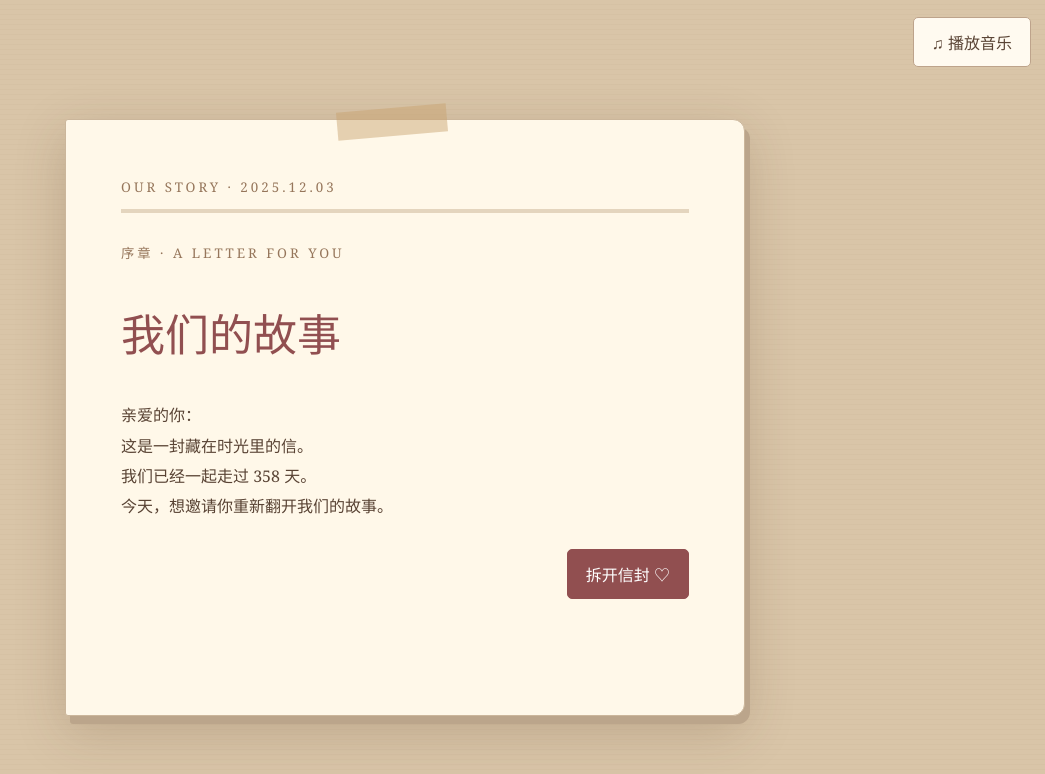
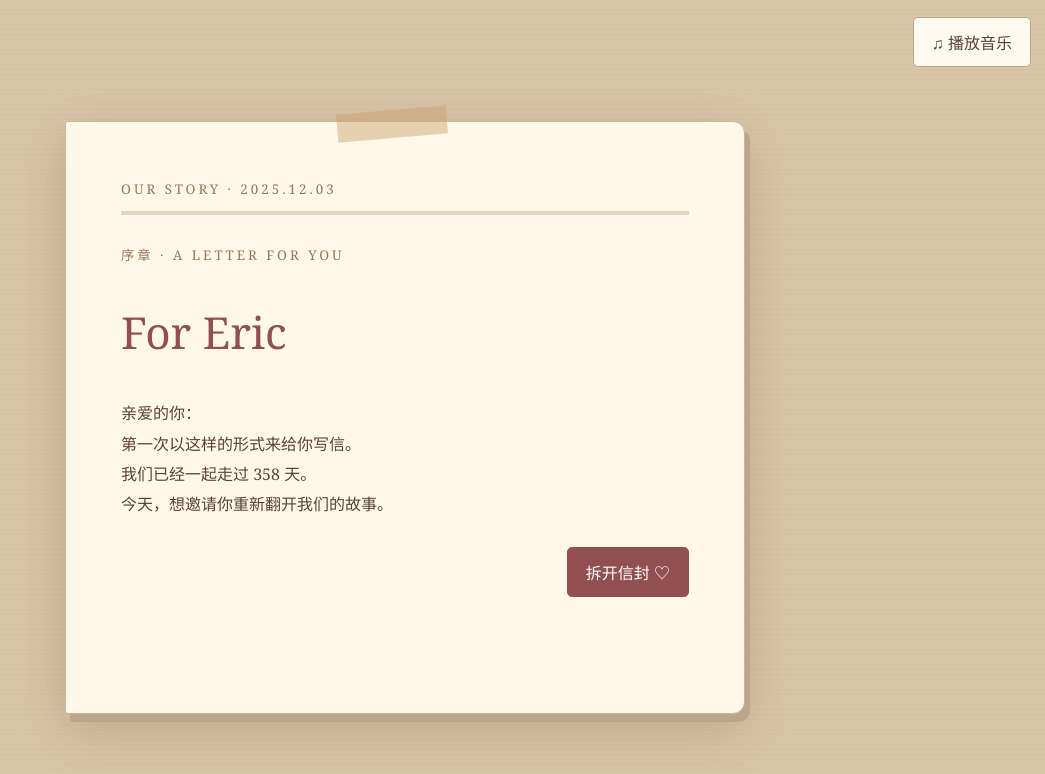
Before and after one commit to haiyuehan354-spec/ForEric, a plain HTML site: page index.html in a window 1280 px wide. Shown: the whole page, without its empty margins (235-1280 px from the left). Drawn offline with Linux system fonts and the light colour scheme.

Commit message:
Update index.html

```diff
--- a/index.html
+++ b/index.html
@@ -106,7 +106,7 @@ function question(q){
 }
 function render(){page.replaceChildren();page.className="";void page.offsetWidth;page.className="page";message("");$("bar").style.width=(state.step===0?0:state.step<=4?(state.step-1+(state.memory?1:0))/4*100:100)+"%";
 switch(state.step){
-case 0:add("small","序章 · A LETTER FOR YOU");add("h1","我们的故事");add("p",CONFIG.names+"：\n这是一封藏在时光里的信。\n我们已经一起走过 "+days()+" 天。\n今天，想邀请你重新翻开我们的故事。");nav(()=>{if(!audioStarted)toggleMusic();move(1)},"拆开信封 ♡");break;
+case 0:add("small","序章 · A LETTER FOR YOU");add("h1","For Eric");add("p",CONFIG.names+"：\n第一次以这样的形式来给你写信。\n我们已经一起走过 "+days()+" 天。\n今天，想邀请你重新翻开我们的故事。");nav(()=>{if(!audioStarted)toggleMusic();move(1)},"拆开信封 ♡");break;
 case 1: case 2: case 3: case 4: question(QUESTIONS[state.step-1]);break;
 case 5:add("small","番外 · 时光收藏夹");add("h2","把日子装进相册");let grid=add("div",undefined,"photos");GALLERY.forEach(p=>{let b=button("",()=>{if(img.complete&&img.naturalWidth){$("large").src=p.src;$("large").alt=p.caption;$("viewer").showModal()}else message("这张照片还等待你放入 assets 文件夹。")},"photo");let img=el("img");img.alt=p.caption;let ph=el("div","待收藏的照片","placeholder");ph.hidden=true;img.onerror=()=>{img.hidden=true;ph.hidden=false};img.src=p.src;b.append(img,ph,el("div",p.caption));grid.append(b)});nav(()=>{move(6);fireworks()},"开启最终惊喜 ♡");break;
 case 6:add("small","终章 · HAPPY ANNIVERSARY");add("h1","Happy Anniversary！");add("p",CONFIG.letter);page.append(button("再次点亮烟花",fireworks,"primary"),button("重新翻阅",()=>move(0)),button("清除记录",()=>{if(confirm("确定清除所有答题记录？")){state={step:0,answers:{},attempts:{},memory:false};save();render()}}));break;
```
